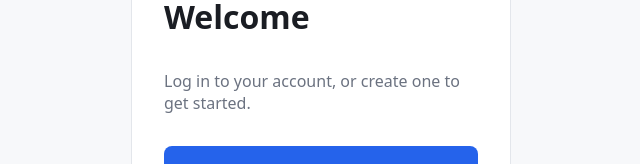
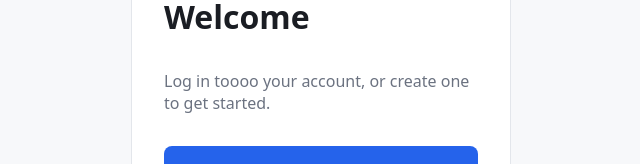
Before and after one commit to arjunkotwal-del/Patient-Priority, a React (Vite) app: page /login in a window 1280 px wide. Shown: the part 293-457 px from the top of the page, without its empty margins (319-959 px from the left). Built offline with nearby package versions, Linux system fonts and the light colour scheme; no server answers.

Commit message:
testing push update on website

```diff
--- a/src/pages/LoginPage.tsx
+++ b/src/pages/LoginPage.tsx
@@ -18,7 +18,7 @@ export function LoginPage() {
       <div className="auth-card">
         <Link to="/" className="brand">Patient Priority</Link>
         <h1>Welcome</h1>
-        <p className="muted">Log in to your account, or create one to get started.</p>
+        <p className="muted">Log in toooo your account, or create one to get started.</p>
         {error && <p className="error">{error.message}</p>}
         <button className="btn btn-lg" onClick={() => go('login')} disabled={pending !== null}>
           {pending === 'login' ? 'Redirecting…' : 'Log in'}
```
